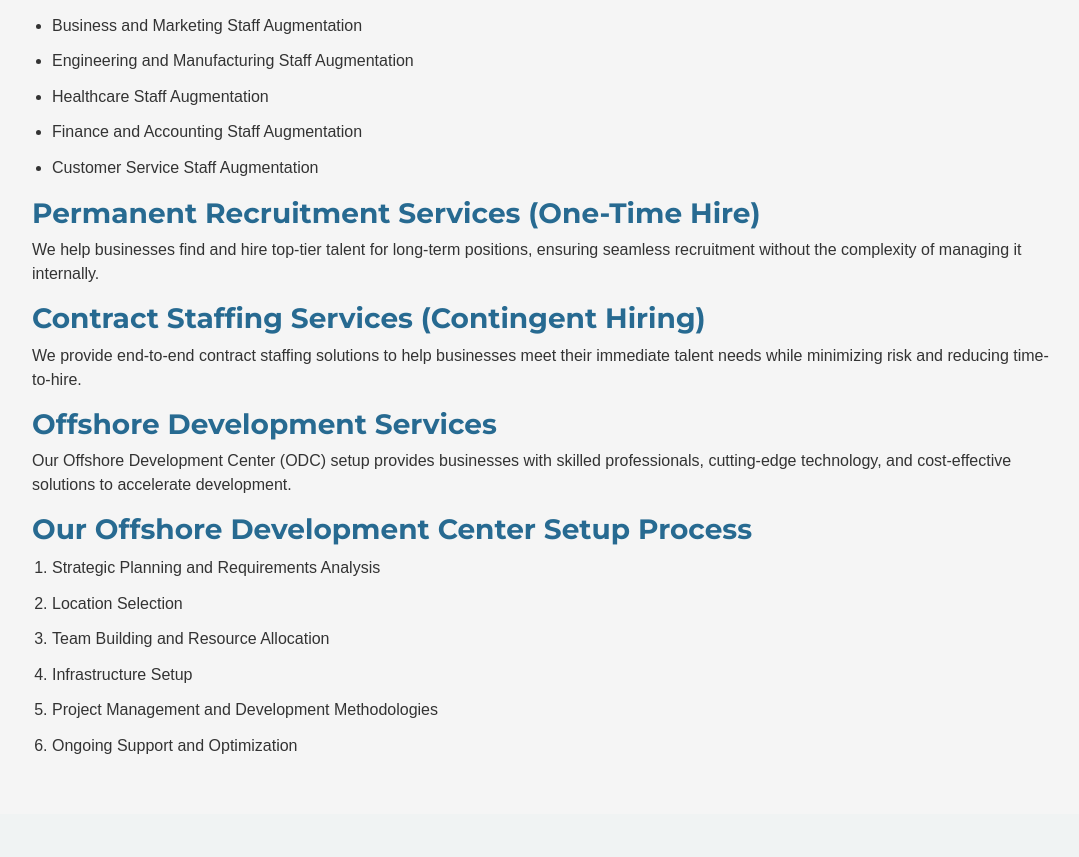
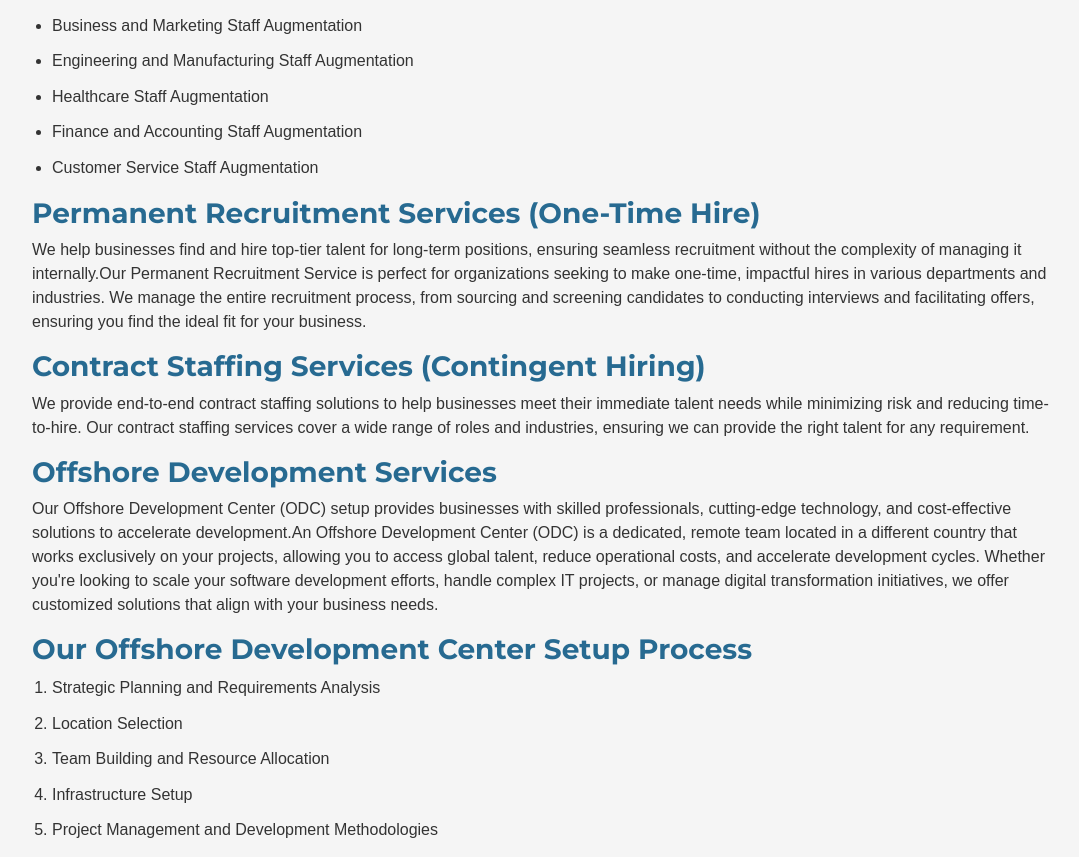
Before and after one commit to thulasidharank/MindZen, a Django app: page /staff-augmentation/ in a window 1280 px wide. Shown: the part 815-1672 px from the top of the page, without its empty margins (96-1175 px from the left). Before the commit the page ends 1569 px from the top, so only its background shows below. Run offline with Django 5.2, Linux system fonts and the light colour scheme; some libraries are stand-ins or nearby versions.

Commit message:
add some content to staff service page

```diff
--- a/Templates/staff_augmentation.html
+++ b/Templates/staff_augmentation.html
@@ -27,11 +27,7 @@
 
         <link rel="stylesheet" href="{% static 'css/staff_augmentation.css' %}" />
 
-
-        <style>
-
-        </style>
-
+        <style></style>
     </head>
     <body>
         <header id="header" class="header sticky-top">
@@ -79,19 +75,27 @@
                 <h3>Permanent Recruitment Services (One-Time Hire)</h3>
                 <p>
                     We help businesses find and hire top-tier talent for long-term positions, ensuring seamless recruitment
-                    without the complexity of managing it internally.
+                    without the complexity of managing it internally.Our Permanent Recruitment Service is perfect for
+                    organizations seeking to make one-time, impactful hires in various departments and industries. We manage
+                    the entire recruitment process, from sourcing and screening candidates to conducting interviews and
+                    facilitating offers, ensuring you find the ideal fit for your business.
                 </p>
 
                 <h3>Contract Staffing Services (Contingent Hiring)</h3>
                 <p>
                     We provide end-to-end contract staffing solutions to help businesses meet their immediate talent needs
-                    while minimizing risk and reducing time-to-hire.
+                    while minimizing risk and reducing time-to-hire. Our contract staffing services cover a wide range of
+                    roles and industries, ensuring we can provide the right talent for any requirement.
                 </p>
 
                 <h3>Offshore Development Services</h3>
                 <p>
                     Our Offshore Development Center (ODC) setup provides businesses with skilled professionals, cutting-edge
-                    technology, and cost-effective solutions to accelerate development.
+                    technology, and cost-effective solutions to accelerate development.An Offshore Development Center (ODC)
+                    is a dedicated, remote team located in a different country that works exclusively on your projects,
+                    allowing you to access global talent, reduce operational costs, and accelerate development cycles.
+                    Whether you're looking to scale your software development efforts, handle complex IT projects, or manage
+                    digital transformation initiatives, we offer customized solutions that align with your business needs.
                 </p>
 
                 <h3>Our Offshore Development Center Setup Process</h3>
```
